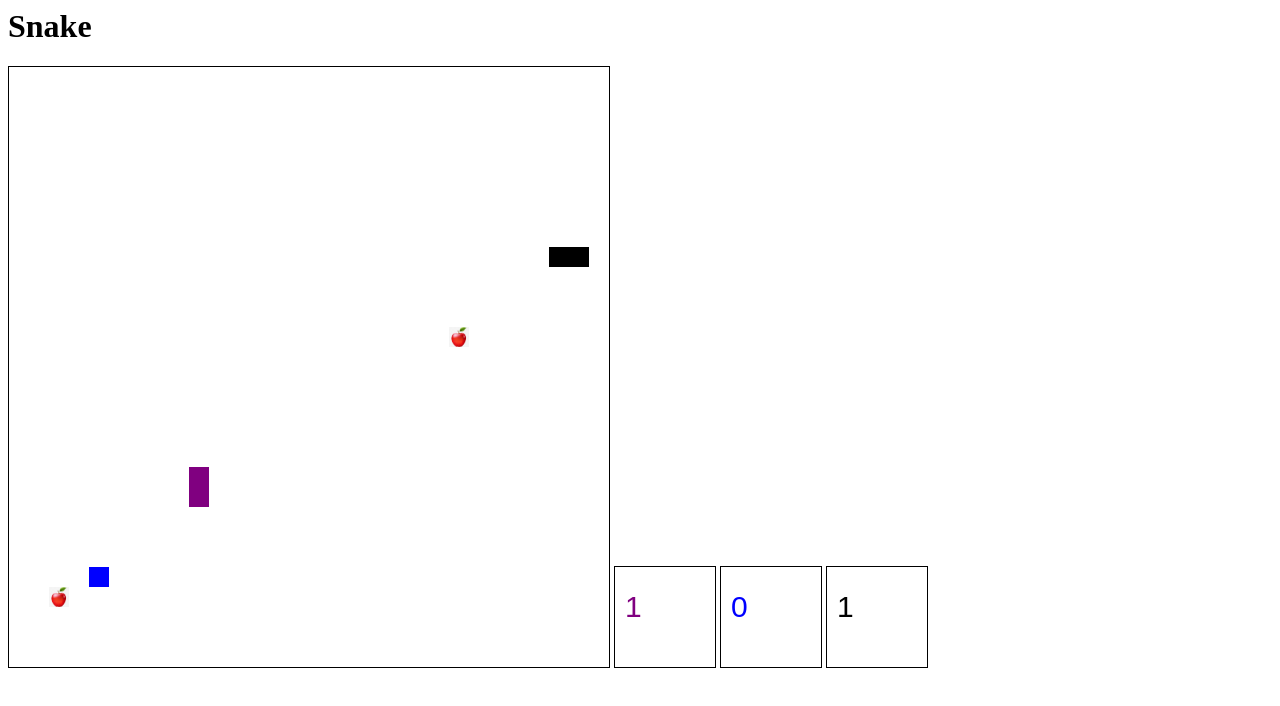
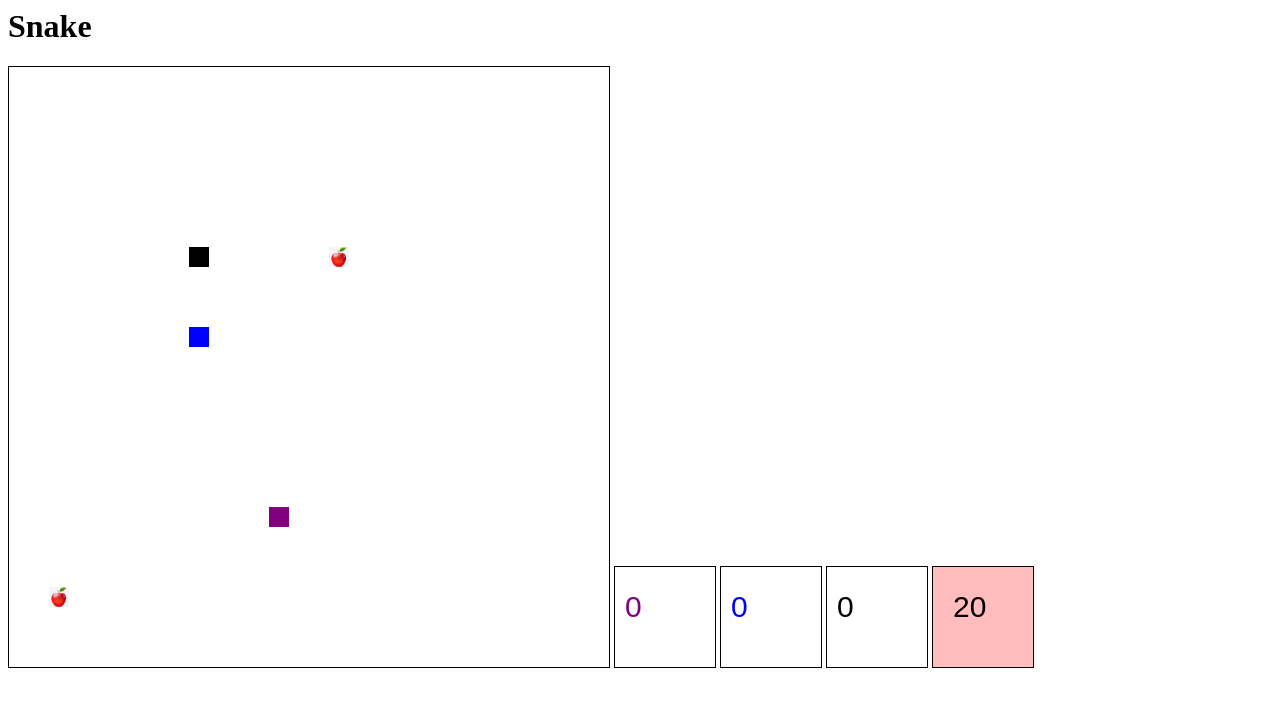
Before and after one commit to radityarestan/snake-game, a plain HTML site: page index.html in a window 1280 px wide. Drawn offline with Linux system fonts and the light colour scheme.

Commit message:
feat: add level and speed functionality

```diff
--- a/index.html
+++ b/index.html
@@ -14,6 +14,7 @@
         <canvas id="score2Board" width="100" height="100" style="border:1px solid #000000;"></canvas>
 
         <canvas id="score3Board" width="100" height="100" style="border:1px solid #000000;"></canvas>
+        <canvas id="speedBoard" width="100" height="100" style="border:1px solid #000000;"></canvas>
 
         <div id="snackbar" data-message=""></div>
     </body>
--- a/script.js
+++ b/script.js
@@ -11,7 +11,12 @@ const DIRECTION = {
     DOWN: 3,
 }
 // Soal no 2: Pengaturan Speed (semakin kecil semakin cepat) ubah dari 150 ke 120
-const MOVE_INTERVAL = 120;
+const DEFAULT_MOVE_INTERVAL = 130;
+
+let game = {
+    speed: 10,
+    level: 1,
+};
 
 function initPosition() {
     return {
@@ -79,6 +84,16 @@ function drawScore(snake) {
     scoreCtx.fillText(snake.score, 10, scoreCanvas.scrollHeight / 2);
 }
 
+function drawSpeed() {
+    let speedCanvas = document.getElementById("speedBoard");
+    let speedCtx = speedCanvas.getContext("2d");
+
+    speedCanvas.style.background = "#FF26264D";
+    speedCtx.clearRect(0, 0, CANVAS_SIZE, CANVAS_SIZE);
+    speedCtx.font = "30px Arial";
+    speedCtx.fillText(game.speed, 20, speedCanvas.scrollHeight / 2);
+}
+
 function draw() {
     setInterval(function () {
         let snakeCanvas = document.getElementById("snakeBoard");
@@ -114,6 +129,7 @@ function draw() {
         drawScore(snake2);
         // Soal no 6: Draw Player 3 Score:
         drawScore(snake3);
+        drawSpeed();
     }, REDRAW_INTERVAL);
 }
 
@@ -192,6 +208,13 @@ function checkCollision(snakes) {
     return isCollide;
 }
 
+function updateGame(score) {
+    if (score <= 20) {
+        game.level = Math.floor(score / 5) + 1;
+        game.speed = 20 * game.level;
+    }
+}
+
 function move(snake) {
     switch (snake.direction) {
         case DIRECTION.LEFT:
@@ -212,7 +235,9 @@ function move(snake) {
     if (!checkCollision([snake1, snake2, snake3])) {
         setTimeout(function () {
             move(snake);
-        }, MOVE_INTERVAL);
+            updateGame(snake.score);
+            console.log(game.level);
+        }, DEFAULT_MOVE_INTERVAL - game.speed);
     } else {
         initGame();
     }
@@ -271,8 +296,8 @@ document.addEventListener("keydown", function (event) {
 
 function initGame() {
     move(snake1);
-    move(snake2);
-    move(snake3);
+    // move(snake2);
+    // move(snake3);
 }
 
 initGame();
```
